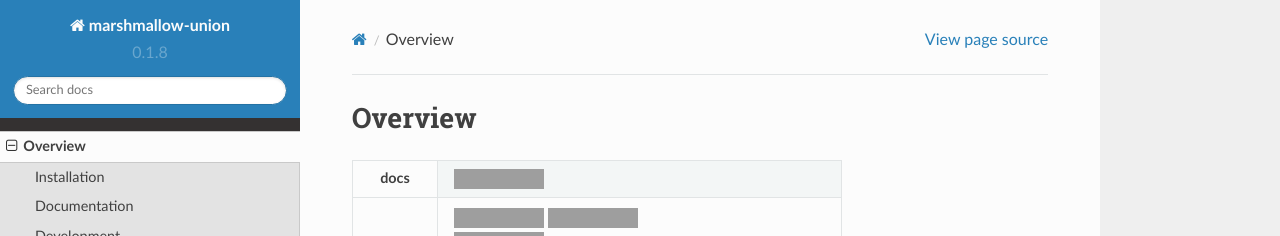
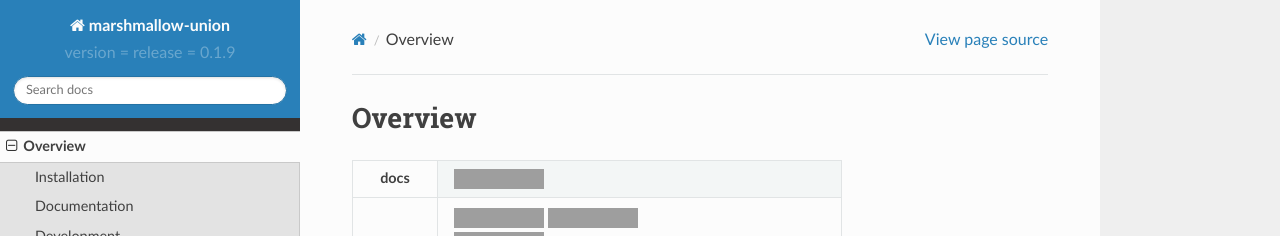
Before and after one commit to adamboche/python-marshmallow-union, a Sphinx documentation site: the page built from docs/readme.rst, in a window 1280 px wide. Shown: the top 236 px of the page. Built offline with Sphinx 7.4.7 and the Read the Docs theme 2.0.0, drawn with Linux system fonts in a browser that asks for light colours; grey boxes are pictures that could not be loaded.

Commit message:
Bump version: 0.1.8 → 0.1.9

```diff
--- a/README.rst
+++ b/README.rst
@@ -37,9 +37,9 @@
     :alt: PyPI Package latest release
     :target: https://pypi.org/pypi/marshmallow-union
 
-.. |commits-since| image:: https://img.shields.io/github/commits-since/adamboche/python-marshmallow-union/v0.1.8.svg
+.. |commits-since| image:: https://img.shields.io/github/commits-since/adamboche/python-marshmallow-union/v0.1.9.svg
     :alt: Commits since latest release
-    :target: https://github.com/adamboche/python-marshmallow-union/compare/v0.1.8...master
+    :target: https://github.com/adamboche/python-marshmallow-union/compare/v0.1.9...master
 
 .. |wheel| image:: https://img.shields.io/pypi/wheel/marshmallow-union.svg
     :alt: PyPI Wheel
--- a/docs/conf.py
+++ b/docs/conf.py
@@ -28,7 +28,7 @@
 year = "2019"
 author = "Adam Boche"
 copyright = "{0}, {1}".format(year, author)
-version = release = "0.1.8"
+version = release = "version = release = 0.1.9"
 
 pygments_style = "trac"
 templates_path = ["."]
--- a/setup.py
+++ b/setup.py
@@ -32,7 +32,7 @@
 
 setup(
     name="marshmallow-union",
-    version="0.1.8",
+    version="0.1.9",
     description="Union fields for marshmallow.",
     long_description="%s\n%s"
     % (
--- a/src/marshmallow_union/__init__.py
+++ b/src/marshmallow_union/__init__.py
@@ -79,4 +79,4 @@
         raise marshmallow.exceptions.ValidationError(message=errors, field_name=attr)
 
 
-__version__ = "0.1.8"
+__version__ = "__version__ = 0.1.9"
```
Also changed, not shown: .bumpversion.cfg.
